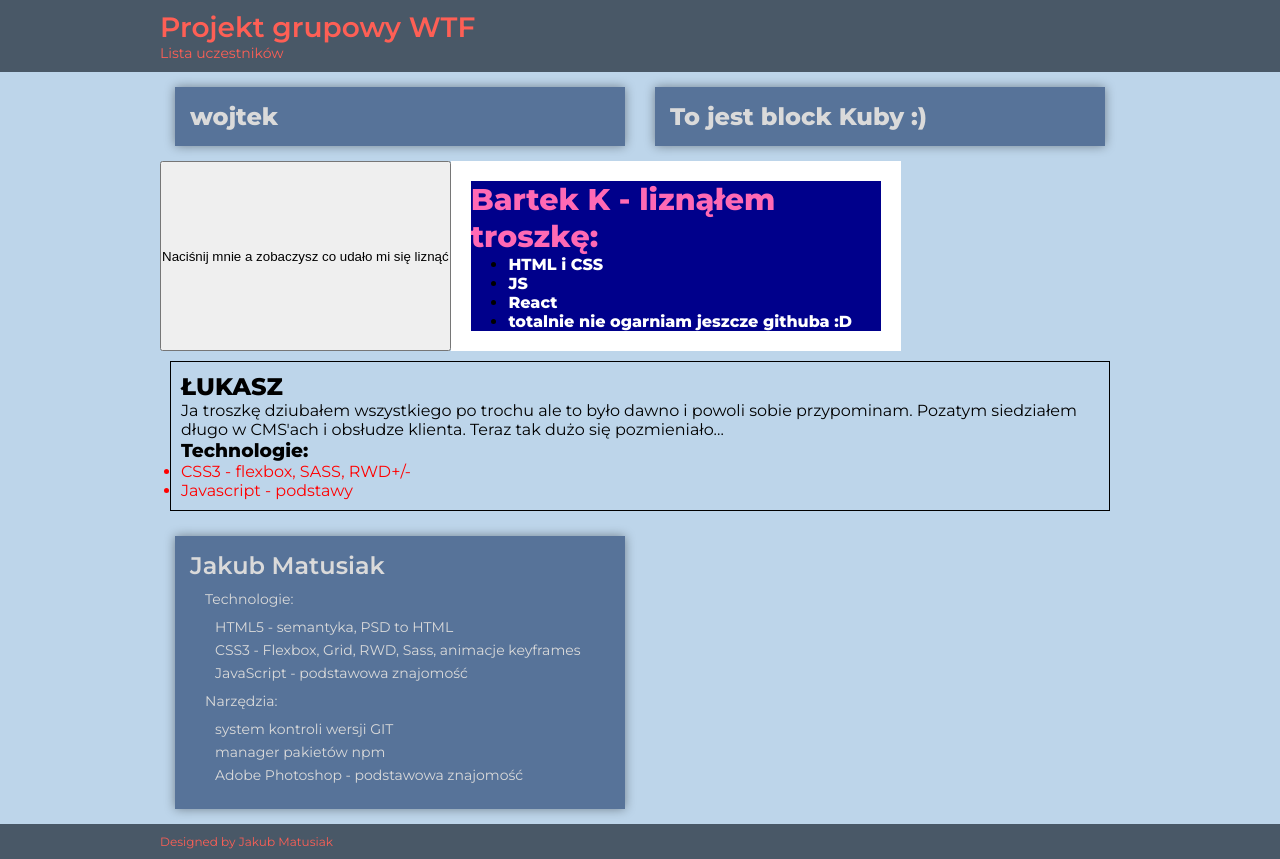
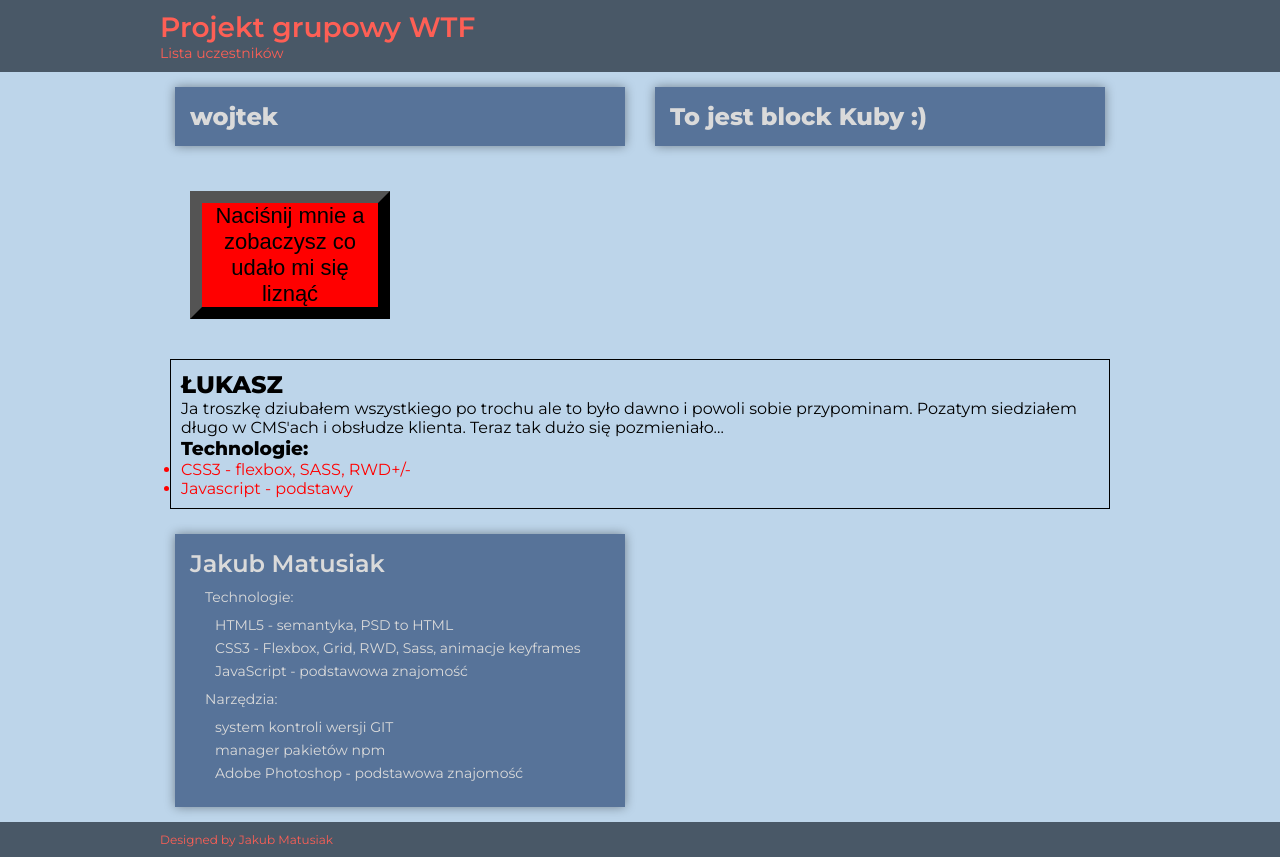
Before and after one commit to Wojciech-Kaczmarek/dev-group, a website: page index.html in a window 1280 px wide. Drawn offline with Linux system fonts and the light colour scheme.

Commit message:
Update style.css

```diff
--- a/style.css
+++ b/style.css
@@ -109,6 +109,7 @@ body {
     width: 450px;
     border: 20px solid white;
     background-color: darkblue;
+    display: none;
    }
    .skills {
     margin-left: 10mm;
@@ -116,3 +117,11 @@ body {
    .myLi {
        color: white;
    }
+
+   button {
+     background-color: red;
+     font-size: 22px;
+     margin: 30px;
+     border-width: 12px;
+     width: 200px;
+   }
```
